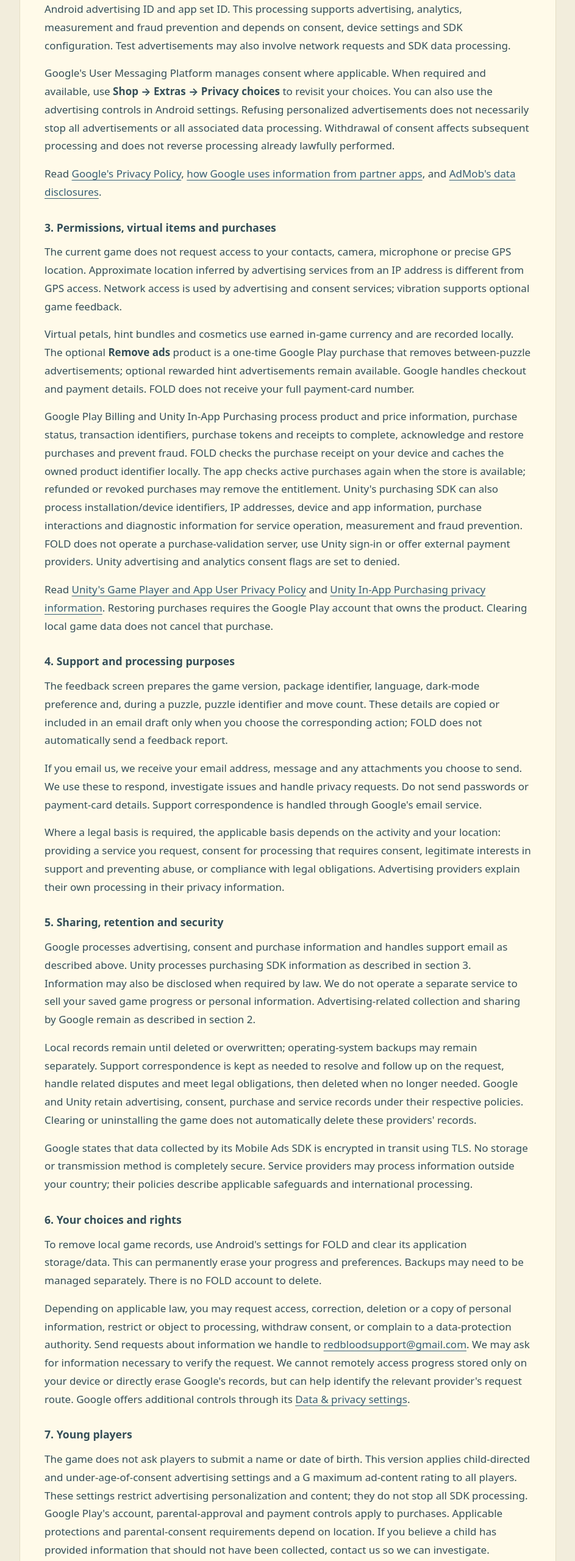
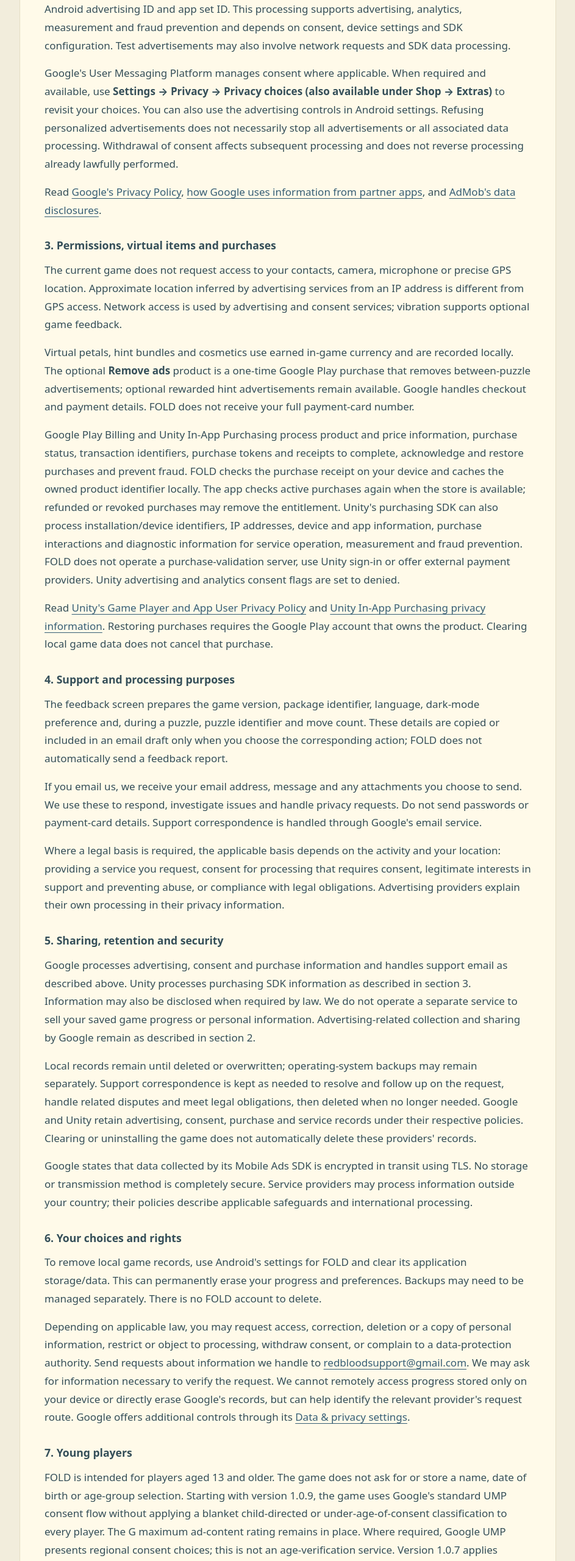
Before and after one commit to berkay061/berkay061.github.io, a plain HTML site: page fold-privacy.html in a window 1280 px wide. Shown: the part 1200-3760 px from the top of the page at 61% size, without its empty margins (168-1111 px from the left). Drawn offline with Linux system fonts and the light colour scheme.

Commit message:
Update fold-privacy.html

```diff
--- a/fold-privacy.html
+++ b/fold-privacy.html
@@ -51,7 +51,7 @@
 
     <h3>2. Advertising and consent</h3>
     <p>FOLD uses Google AdMob for interstitial advertisements at breaks between puzzle attempts and optional rewarded advertisements that grant hints when available. Google's advertising SDK may collect and share IP addresses (including to estimate approximate location), app and ad interactions, diagnostic/performance information, and device or account identifiers, including the Android advertising ID and app set ID. This processing supports advertising, analytics, measurement and fraud prevention and depends on consent, device settings and SDK configuration. Test advertisements may also involve network requests and SDK data processing.</p>
-    <p>Google's User Messaging Platform manages consent where applicable. When required and available, use <strong>Shop → Extras → Privacy choices</strong> to revisit your choices. You can also use the advertising controls in Android settings. Refusing personalized advertisements does not necessarily stop all advertisements or all associated data processing. Withdrawal of consent affects subsequent processing and does not reverse processing already lawfully performed.</p>
+    <p>Google's User Messaging Platform manages consent where applicable. When required and available, use <strong>Settings → Privacy → Privacy choices (also available under Shop → Extras)</strong> to revisit your choices. You can also use the advertising controls in Android settings. Refusing personalized advertisements does not necessarily stop all advertisements or all associated data processing. Withdrawal of consent affects subsequent processing and does not reverse processing already lawfully performed.</p>
     <p>Read <a href="https://policies.google.com/privacy">Google's Privacy Policy</a>, <a href="https://policies.google.com/technologies/partner-sites">how Google uses information from partner apps</a>, and <a href="https://developers.google.com/admob/unity/privacy/play-data-disclosure">AdMob's data disclosures</a>.</p>
 
     <h3>3. Permissions, virtual items and purchases</h3>
@@ -74,7 +74,7 @@
     <p>Depending on applicable law, you may request access, correction, deletion or a copy of personal information, restrict or object to processing, withdraw consent, or complain to a data-protection authority. Send requests about information we handle to <a href="mailto:redbloodsupport@gmail.com">redbloodsupport@gmail.com</a>. We may ask for information necessary to verify the request. We cannot remotely access progress stored only on your device or directly erase Google's records, but can help identify the relevant provider's request route. Google offers additional controls through its <a href="https://myaccount.google.com/data-and-privacy">Data &amp; privacy settings</a>.</p>
 
     <h3>7. Young players</h3>
-    <p>The game does not ask players to submit a name or date of birth. This version applies child-directed and under-age-of-consent advertising settings and a G maximum ad-content rating to all players. These settings restrict advertising personalization and content; they do not stop all SDK processing. Google Play's account, parental-approval and payment controls apply to purchases. Applicable protections and parental-consent requirements depend on location. If you believe a child has provided information that should not have been collected, contact us so we can investigate.</p>
+    <p>FOLD is intended for players aged 13 and older. The game does not ask for or store a name, date of birth or age-group selection. Starting with version 1.0.9, the game uses Google's standard UMP consent flow without applying a blanket child-directed or under-age-of-consent classification to every player. The G maximum ad-content rating remains in place. Where required, Google UMP presents regional consent choices; this is not an age-verification service. Version 1.0.7 applies restricted advertising settings to all players. Google Play's account, parental-approval and payment controls apply to purchases. If you believe a child has provided information that should not have been collected, contact us so we can investigate.</p>
 
     <h3>8. This website and policy updates</h3>
     <p>This policy page is hosted on GitHub Pages. We have not added analytics, advertising scripts, external fonts or tracking cookies to this page. GitHub may process technical request information, including IP addresses, to operate and secure its hosting service; see the <a href="https://docs.github.com/en/site-policy/privacy-policies/github-general-privacy-statement">GitHub General Privacy Statement</a>. Following an external link is subject to that site's practices.</p>
@@ -117,7 +117,7 @@
     <p>Uygulanabilir hukuka göre kişisel bilgilerinize erişme, düzeltme, silme veya bir kopyasını alma; işlemeyi kısıtlama veya işleme itiraz etme; rızayı geri çekme ve veri koruma makamına şikâyette bulunma haklarınız olabilir. İşlediğimiz bilgilerle ilgili talepleri <a href="mailto:redbloodsupport@gmail.com">redbloodsupport@gmail.com</a> adresine gönderin. Talebinizi doğrulamak için gerekli bilgileri isteyebiliriz. Yalnızca cihazınızdaki ilerlemeye uzaktan erişemeyiz veya Google'ın kayıtlarını doğrudan silemeyiz; ancak ilgili sağlayıcının talep yolunu belirlemenize yardımcı olabiliriz. Google ayrıca <a href="https://myaccount.google.com/data-and-privacy?hl=tr">Veriler ve gizlilik ayarları</a> üzerinden kontroller sunar.</p>
 
     <h3>7. Genç oyuncular</h3>
-    <p>Oyun oyunculardan ad veya doğum tarihi istemez. Bu sürüm tüm oyuncular için çocuklara yönelik ve rıza yaşının altındakilere yönelik reklam ayarlarını ve en yüksek G reklam içerik derecesini uygular. Bu ayarlar reklam kişiselleştirmesini ve içeriğini sınırlar; tüm SDK veri işlemesini durdurmaz. Satın almalarda Google Play hesap, ebeveyn onayı ve ödeme kontrolleri geçerlidir. Koruma ve ebeveyn izni gereklilikleri konuma göre değişir. Bir çocuğun toplanmaması gereken bilgi sağladığını düşünüyorsanız inceleyebilmemiz için bize ulaşın.</p>
+    <p>FOLD, 13 yaş ve üzeri oyuncuları hedefler. Oyun ad, doğum tarihi veya yaş grubu seçimi istemez ve saklamaz. 1.0.9 sürümünden itibaren herkesi çocuk veya rıza yaşının altında olarak sınıflandırmadan Google'ın standart UMP izin akışını kullanır. G reklam içerik sınırı korunur. Gerektiğinde Google UMP bölgesel izin seçeneklerini gösterir; bu sistem yaş doğrulama hizmeti değildir. 1.0.7 sürümü tüm oyunculara kısıtlı reklam ayarları uygular. Satın almalarda Google Play hesap, ebeveyn onayı ve ödeme kontrolleri geçerlidir. Bir çocuğun toplanmaması gereken bilgi sağladığını düşünüyorsanız inceleyebilmemiz için bize ulaşın.</p>
 
     <h3>8. Bu web sitesi ve politika değişiklikleri</h3>
     <p>Bu politika sayfası GitHub Pages üzerinde barındırılır. Sayfaya analiz, reklam betiği, harici yazı tipi veya takip çerezi eklemedik. GitHub, barındırma hizmetini işletmek ve korumak için IP adresleri dahil teknik istek bilgilerini işleyebilir; ayrıntılar <a href="https://docs.github.com/en/site-policy/privacy-policies/github-general-privacy-statement">GitHub Genel Gizlilik Bildirimi</a> içindedir. Harici bir bağlantıyı açtığınızda ilgili sitenin uygulamaları geçerli olur.</p>
```
